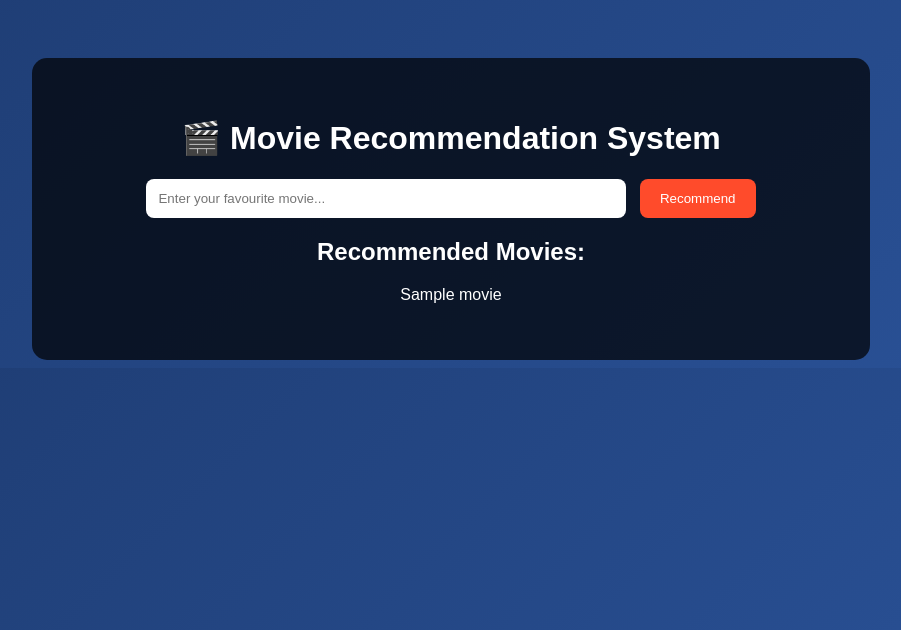
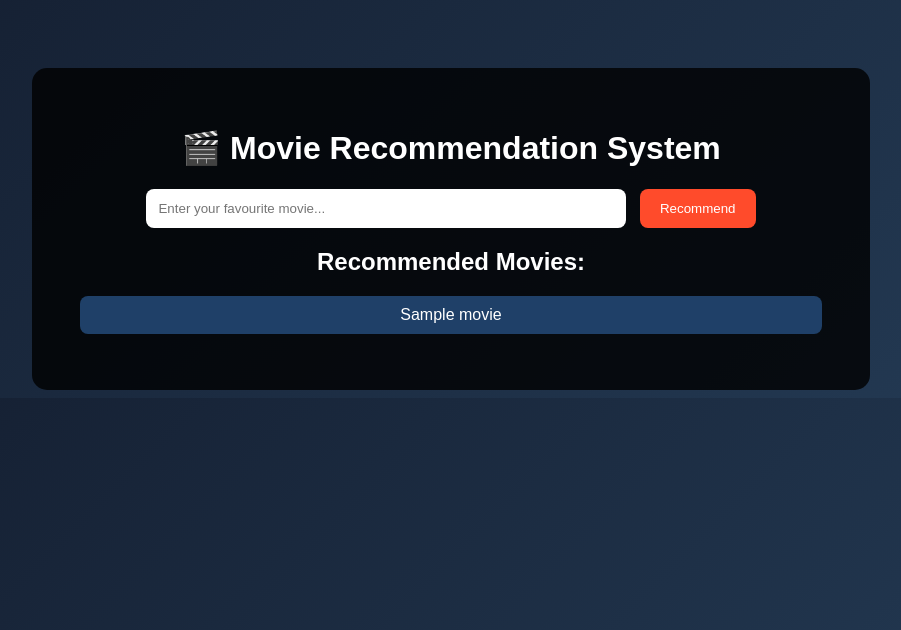
Before and after one commit to PasumarthiBhanuprakash/Movie_recommendation_sytm, a Flask app: template templates/index.html in a window 1280 px wide. Shown: the top 630 px of the page, without its empty margins (189-1090 px from the left). Run offline with Flask 3, Linux system fonts and the light colour scheme; the template is opened without the code that fills it: most values are stand-ins (such as "Sample title", 1, 10 or a date in 2020); parts of the project's set-up code (start-up, migrations or seed data) failed here and were passed over.

Commit message:
Update style.css

```diff
--- a/static/style.css
+++ b/static/style.css
@@ -1,13 +1,13 @@
 body {
     font-family: Arial, sans-serif;
-    background: linear-gradient(135deg, #1e3c72, #2a5298);
+    background: linear-gradient(135deg, #141e30, #243b55);
     color: white;
     text-align: center;
-    padding-top: 50px;
+    padding-top: 60px;
 }
 
 .container {
-    background: rgba(0, 0, 0, 0.7);
+    background: rgba(0,0,0,0.8);
     width: 60%;
     margin: auto;
     padding: 40px;
@@ -23,8 +23,8 @@ input {
 
 button {
     padding: 12px 20px;
+    border-radius: 8px;
     border: none;
-    border-radius: 8px;
     background: #ff4b2b;
     color: white;
     cursor: pointer;
@@ -36,10 +36,18 @@ button:hover {
 }
 
 ul {
-    list-style-type: none;
+    list-style: none;
     padding: 0;
+    margin-top: 20px;
 }
 
 li {
-    margin: 10px 0;
+    background: #1f4068;
+    margin: 8px;
+    padding: 10px;
+    border-radius: 8px;
 }
+
+.hidden {
+    display: none;
+}
```
